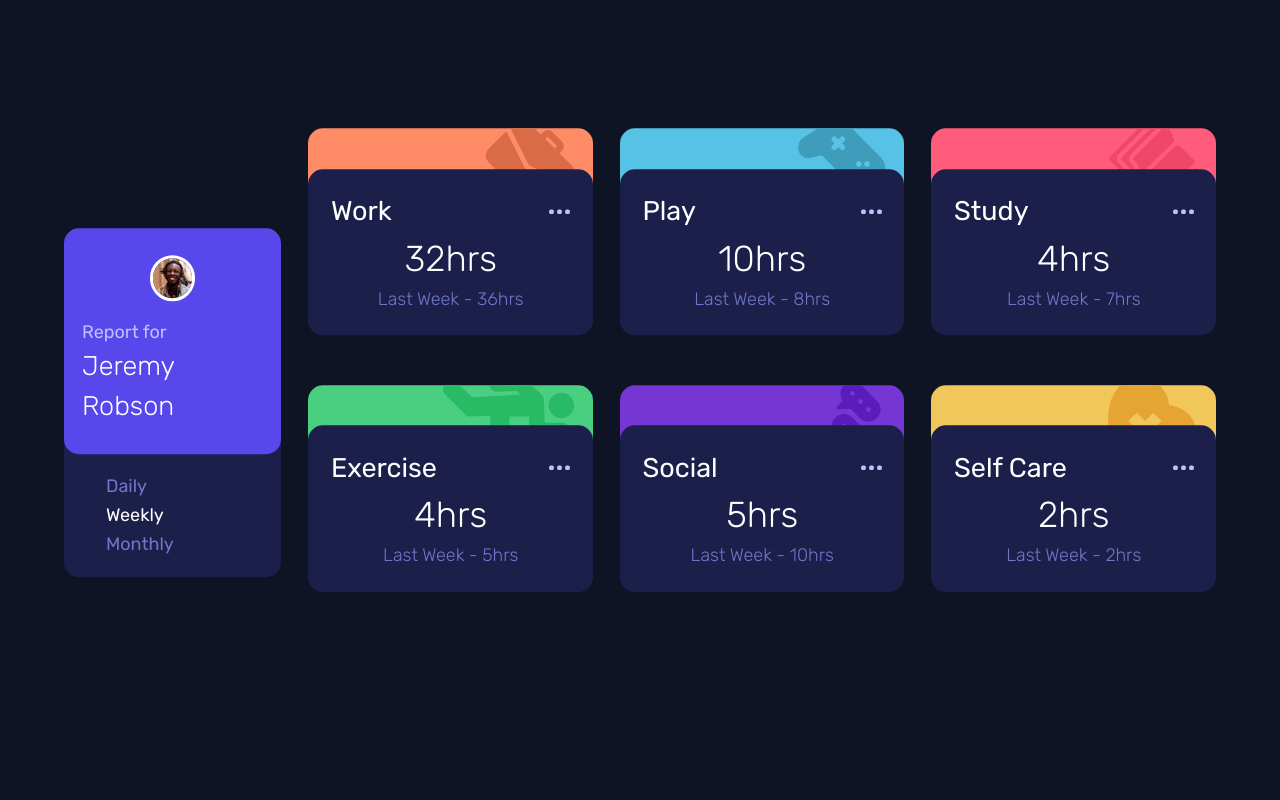
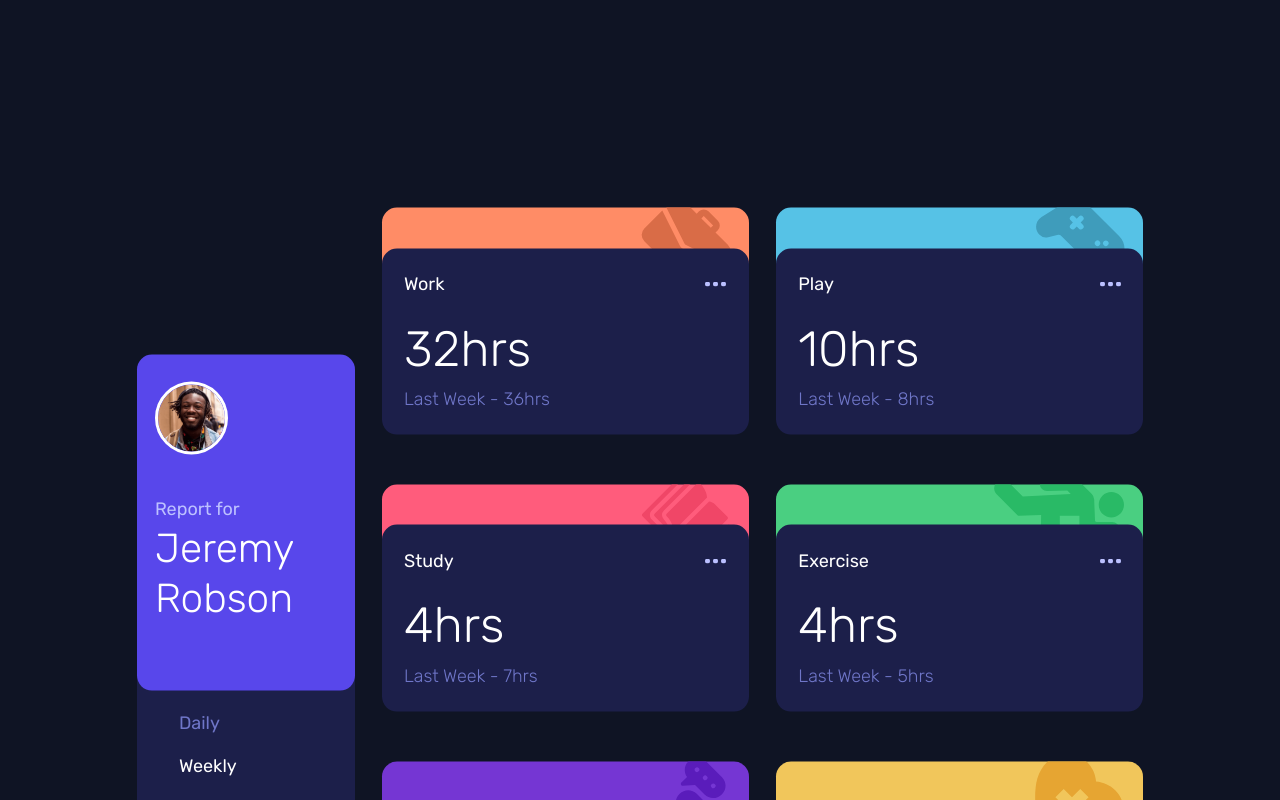
Before and after one commit to JuanMartinRivas/time-tracking-dashboard-main, a React (Vite) app: page / in a window 1280 px wide. Shown: the top 800 px of the page. Built offline with nearby package versions, Linux system fonts and the light colour scheme.

Commit message:
Adjusting desktop layout
Adding margins and widths for more precission on desktop layout

```diff
--- a/src/scss/_global.scss
+++ b/src/scss/_global.scss
@@ -9,27 +9,31 @@ body {
 
 .container {
   margin: 0 auto;
-  width: 90%;
+  width: 85%;
   max-width: 1200px;
 
   @media(min-width:900px) {
     transform: translateY(25%);
 
-    @media (display-mode:fullscreen) {
-      transform: translateY(40%);
-    }
+    // @media (display-mode:fullscreen) {
+    //   transform: translateY(40%);
+    // }
   }
 
 }
 
 .grid {
   display: grid;
-  grid-template-columns: repeat(auto-fit, minmax(250px, 1fr));
+  grid-template-columns: repeat(auto-fit, minmax(240px, 1fr));
   gap: 0 1.5em;
 }
 
 .col-right {
   width: 100%;
+
+  @media (min-width:900px) {
+    width: 70%;
+  }
 }
 
 .row {
@@ -37,6 +41,7 @@ body {
   flex-direction: column;
   gap: 1.5em;
   align-items: center;
+  justify-content: center;
 
   &--mobile {
     display: flex;
--- a/src/scss/_main.scss
+++ b/src/scss/_main.scss
@@ -1,4 +1,11 @@
 main {
+
+    .col-left {
+        @media (min-width:900px) {
+            height: 100%;
+            width: 20%;
+        }
+    }
 
     .card-top,
     .card-bottom {
@@ -8,6 +15,11 @@ main {
     .user-card {
         position: relative;
         margin-top: 4em;
+
+        @media (min-width:900px) {
+            margin: 0;
+            min-height: 100%;
+        }
 
         .card-top {
             position: relative;
@@ -20,13 +32,18 @@ main {
             z-index: 1;
 
             @media(min-width:900px) {
-                flex-direction: column;
+                display: block;
             }
 
             img {
                 width: 25%;
                 border-radius: 100%;
                 border: solid 3px #FFF;
+
+                @media(min-width:900px) {
+                    margin-bottom: 2.25em;
+                    width: 40%;
+                }
             }
 
             .text-container {
@@ -37,6 +54,12 @@ main {
                     font-size: 1.5rem;
                     font-weight: 300;
                     color: #FFF;
+
+                    @media(min-width:900px) {
+                        font-size: 2.25rem;
+                        margin-bottom: 1em;
+                        line-height: 1.25em;
+                    }
                 }
             }
         }
@@ -60,6 +83,12 @@ main {
                     flex-direction: column;
                 }
 
+                .user-card__list-item {
+                    @media(min-width:900px) {
+                        margin-bottom: .75em;
+                    }
+                }
+
                 button.selected {
                     color: #FFF;
                 }
--- a/src/scss/_time-cards.scss
+++ b/src/scss/_time-cards.scss
@@ -33,7 +33,12 @@
         .card-title-container {
             justify-content: space-between;
 
+            @media(min-width:900px) {
+                margin-bottom: .75em;
+            }
+
             .card__title {
+                font-size: 1rem;
                 font-weight: 400;
             }
 
@@ -55,11 +60,12 @@
             align-items: center;
 
             @media(min-width:900px) {
-                flex-direction: column;
+                display: block;
             }
 
             .card__hours {
                 font-weight: 300;
+                font-size: 2.75rem;
             }
 
             .card__last-hours {
```
